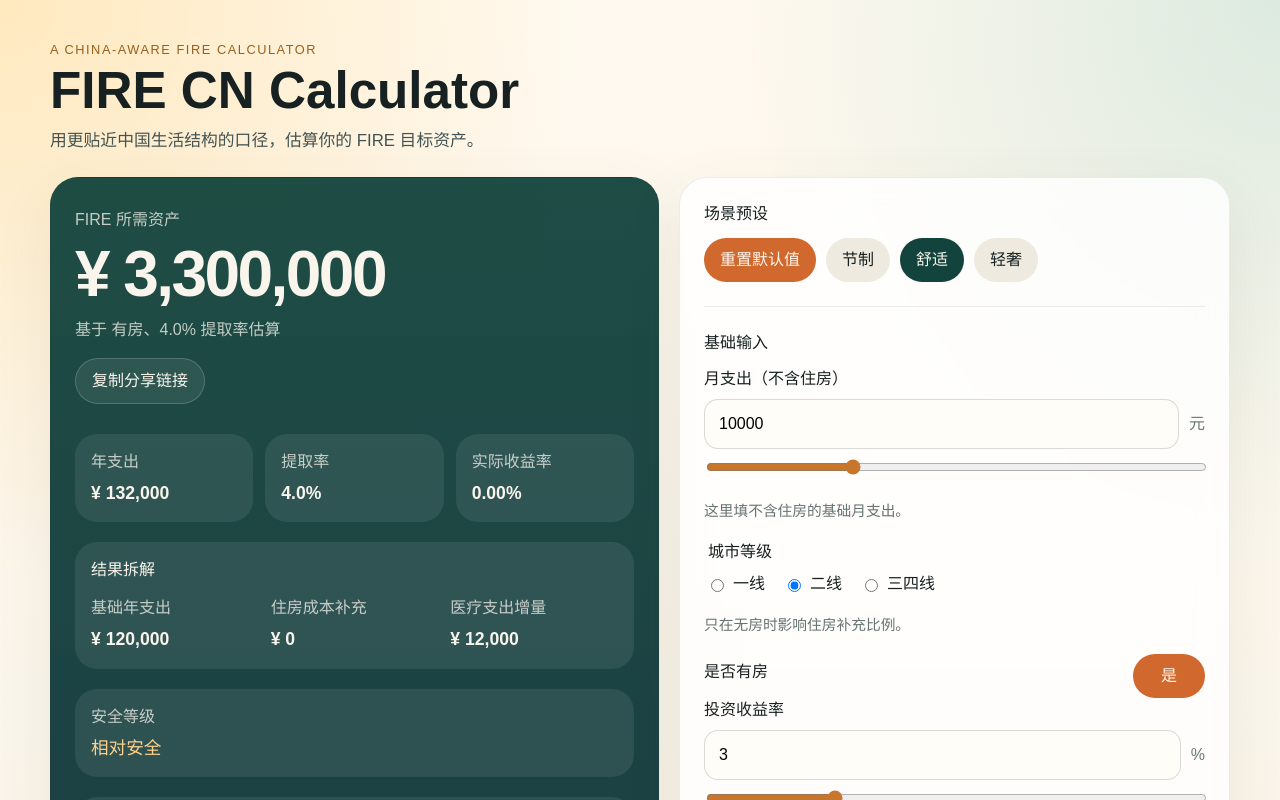
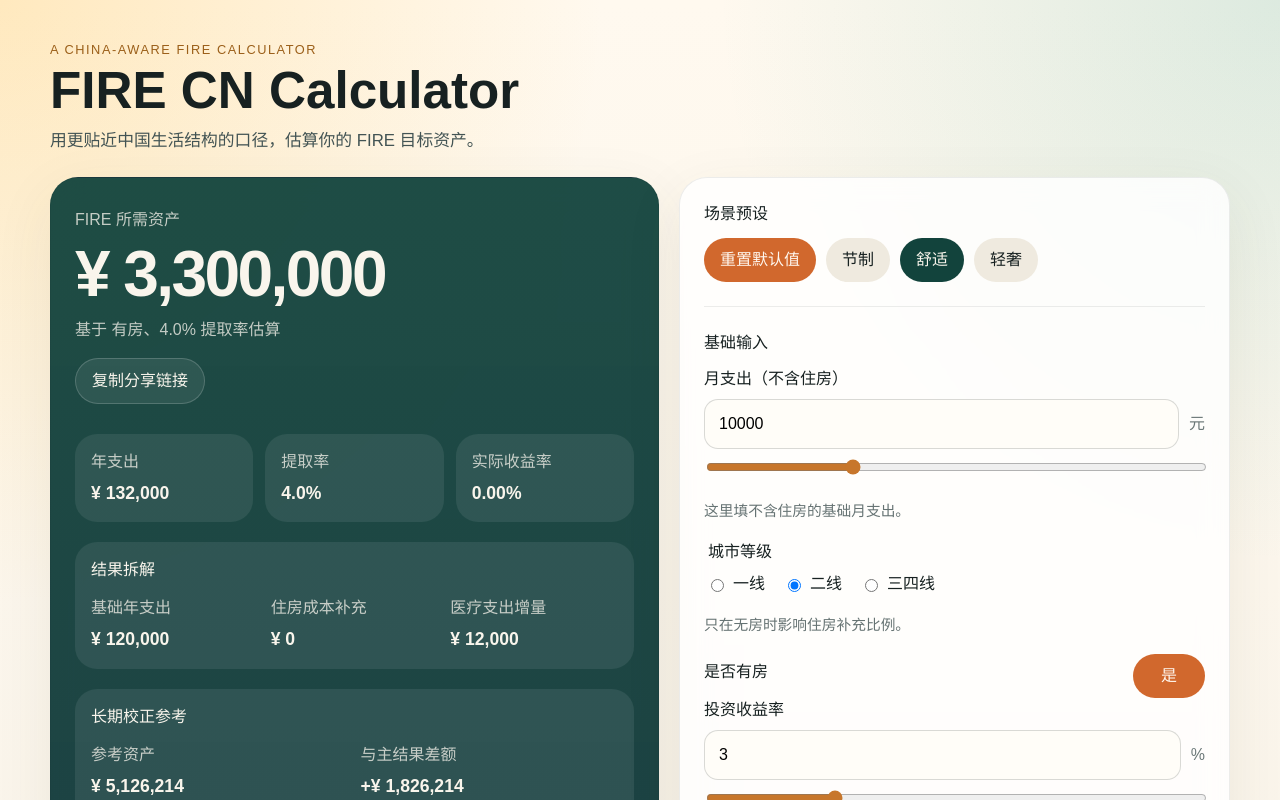
Before and after one commit to cholf5/fire-cn-calculator, a React (Vite) app: page / in a window 1280 px wide. Shown: the top 800 px of the page. Built offline with nearby package versions, Linux system fonts and the light colour scheme.

Commit message:
feat: add longevity adjusted target

```diff
--- a/src/components/ResultPanel.tsx
+++ b/src/components/ResultPanel.tsx
@@ -90,6 +90,24 @@ export function ResultPanel({ values, result }: ResultPanelProps) {
         </div>
       </div>
 
+      <div className="longevity-card">
+        <h2>长期校正参考</h2>
+        <div className="longevity-grid">
+          <div>
+            <span>参考资产</span>
+            <strong>{formatCurrency(result.longevityAdjustedTarget)}</strong>
+          </div>
+          <div>
+            <span>与主结果差额</span>
+            <strong>
+              {result.longevityAdjustmentDelta >= 0 ? "+" : "-"}
+              {formatCurrency(Math.abs(result.longevityAdjustmentDelta)).replace("¥ ", "¥ ")}
+            </strong>
+          </div>
+        </div>
+        <p className="longevity-caption">基于退休年限与未来支出增长估算</p>
+      </div>
+
       <div className="tag-block">
         <span className="tag-label">安全等级</span>
         <strong className="risk-tag">{result.safetyLabel}</strong>
--- a/src/core/calculator.ts
+++ b/src/core/calculator.ts
@@ -128,6 +128,7 @@ function getRiskHighlights(values: FireFormValues): string[] {
 export function calculateFire(values: FireFormValues): FireCalculationResult {
   const housingRatio = values.hasHouse ? 0 : housingRatios[values.cityTier];
   const monthlyHousingCost = values.monthlyBaseExpense * housingRatio;
+  const annualHousingCost = monthlyHousingCost * 12;
   const monthlyTotalExpense = values.monthlyBaseExpense + monthlyHousingCost;
   const baseAnnualExpense = monthlyTotalExpense * 12;
   const medicalAnnualExpense = baseAnnualExpense * values.medicalExpenseRatio;
@@ -135,13 +136,29 @@ export function calculateFire(values: FireFormValues): FireCalculationResult {
   const fireTarget = annualExpense / values.swr;
   const realReturn =
     (1 + values.returnRate) / (1 + values.inflationRate) - 1;
+  const inflationTrackedAnnualExpense = baseAnnualExpense + medicalAnnualExpense;
+  let longevityAdjustedTarget = 0;
+
+  for (let year = 1; year <= values.retirementYears; year += 1) {
+    const inflationAdjustedExpense =
+      inflationTrackedAnnualExpense * (1 + values.inflationRate) ** (year - 1);
+    const housingAdjustedExpense =
+      annualHousingCost * (1 + values.rentGrowthRate) ** (year - 1);
+    const yearExpense = inflationAdjustedExpense + housingAdjustedExpense;
+    const discountedExpense = yearExpense / (1 + values.returnRate) ** year;
+
+    longevityAdjustedTarget += discountedExpense;
+  }
 
   return {
     monthlyHousingCost,
+    annualHousingCost,
     baseAnnualExpense,
     medicalAnnualExpense,
     annualExpense,
     fireTarget,
+    longevityAdjustedTarget,
+    longevityAdjustmentDelta: longevityAdjustedTarget - fireTarget,
     realReturn,
     safetyLabel: getSafetyLabel(values.swr),
     riskHighlights: getRiskHighlights(values),
--- a/src/core/types.ts
+++ b/src/core/types.ts
@@ -14,10 +14,13 @@ export interface FireFormValues {
 
 export interface FireCalculationResult {
   monthlyHousingCost: number;
+  annualHousingCost: number;
   baseAnnualExpense: number;
   medicalAnnualExpense: number;
   annualExpense: number;
   fireTarget: number;
+  longevityAdjustedTarget: number;
+  longevityAdjustmentDelta: number;
   realReturn: number;
   safetyLabel: string;
   riskHighlights: string[];
--- a/src/styles.css
+++ b/src/styles.css
@@ -277,6 +277,7 @@ input {
 .result-grid div,
 .tag-block,
 .breakdown-card,
+.longevity-card,
 .range-card,
 .risk-card {
   padding: 16px;
@@ -297,9 +298,20 @@ input {
   font-size: 1rem;
 }
 
+.longevity-card h2 {
+  margin: 0 0 14px;
+  font-size: 1rem;
+}
+
 .breakdown-grid {
   display: grid;
   grid-template-columns: repeat(3, minmax(0, 1fr));
+  gap: 12px;
+}
+
+.longevity-grid {
+  display: grid;
+  grid-template-columns: repeat(2, minmax(0, 1fr));
   gap: 12px;
 }
 
@@ -309,8 +321,29 @@ input {
   border-radius: 0;
 }
 
+.longevity-grid div {
+  padding: 0;
+  background: transparent;
+  border-radius: 0;
+}
+
 .breakdown-grid span {
   color: rgba(249, 245, 236, 0.76);
+}
+
+.longevity-grid span,
+.longevity-caption {
+  color: rgba(249, 245, 236, 0.76);
+}
+
+.longevity-grid strong {
+  display: block;
+  margin-top: 6px;
+  font-size: 1.1rem;
+}
+
+.longevity-caption {
+  margin: 14px 0 0;
 }
 
 .risk-tag {
@@ -398,6 +431,10 @@ input {
     grid-template-columns: 1fr;
   }
 
+  .longevity-grid {
+    grid-template-columns: 1fr;
+  }
+
   .toggle-row {
     align-items: flex-start;
     gap: 12px;
--- a/src/utils/urlState.ts
+++ b/src/utils/urlState.ts
@@ -2,7 +2,7 @@ import { defaultFormValues } from "../config/defaults";
 import { sanitizeFormValues } from "../core/calculator";
 import type { FireFormValues } from "../core/types";
 
-type UrlParamKey = "m" | "c" | "h" | "r" | "i" | "s" | "med";
+type UrlParamKey = "m" | "c" | "h" | "r" | "i" | "s" | "med" | "rg" | "ry";
 
 const urlFieldMap: Record<UrlParamKey, keyof FireFormValues> = {
   m: "monthlyBaseExpense",
@@ -12,6 +12,8 @@ const urlFieldMap: Record<UrlParamKey, keyof FireFormValues> = {
   i: "inflationRate",
   s: "swr",
   med: "medicalExpenseRatio",
+  rg: "rentGrowthRate",
+  ry: "retirementYears",
 };
 
 function parseBoolean(rawValue: string | null): boolean | undefined {
@@ -110,6 +112,14 @@ export function buildSearchParams(values: FireFormValues): string {
     params.set("med", String(values.medicalExpenseRatio));
   }
 
+  if (shouldSerializeField("rentGrowthRate", values)) {
+    params.set("rg", String(values.rentGrowthRate));
+  }
+
+  if (shouldSerializeField("retirementYears", values)) {
+    params.set("ry", String(values.retirementYears));
+  }
+
   const query = params.toString();
 
   return query ? `?${query}` : "";
```
Also changed, not shown: .docs/plans/2026-03-22-longevity-adjusted-target-design.md (added), .docs/plans/2026-03-22-longevity-adjusted-target-plan.md (added), 2 other files (tests, documents, lock files or other folders).
